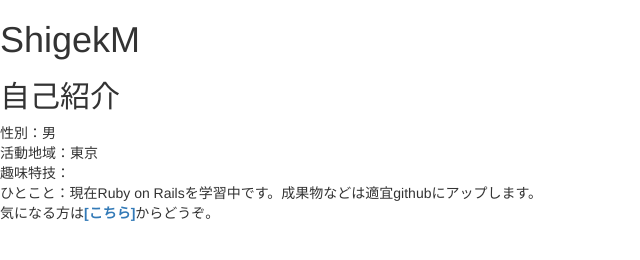
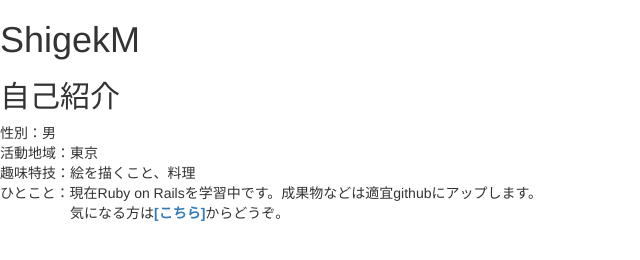
Before and after one commit to shigekm/shigekm.github.io, a plain HTML site: page index.html in a window 1280 px wide. Shown: the whole page, without its empty margins (0-640 px from the left). Drawn offline with nearby package versions, Linux system fonts and the light colour scheme.

Commit message:
edit texts

```diff
--- a/index.html
+++ b/index.html
@@ -23,9 +23,9 @@
       <p>
         性別：男<br>
         活動地域：東京<br>
-        趣味特技：<br>
+        趣味特技：絵を描くこと、料理<br>
         ひとこと：現在Ruby on Railsを学習中です。成果物などは適宜githubにアップします。<br>
-                気になる方は<a href="https://github.com/shigekm/shigekm.github.io"><b>[こちら]</b></a>からどうぞ。
+        　　　　　気になる方は<a href="https://github.com/shigekm/shigekm.github.io"><b>[こちら]</b></a>からどうぞ。
       </p>
 
     </div>
```
